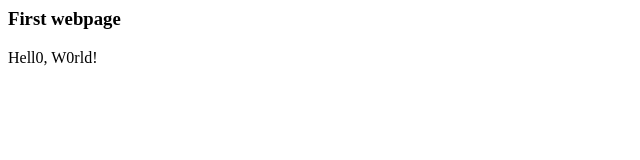
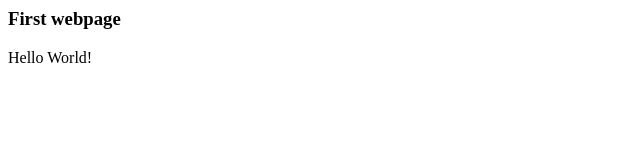
Before and after one commit to kieranHH/w-repo, a plain HTML site: page index.html in a window 1280 px wide. Shown: the full height of the page, 0-640 px from the left. Drawn offline with Linux system fonts and the light colour scheme.

Commit message:
Update index.html

```diff
--- a/index.html
+++ b/index.html
@@ -1,2 +1,2 @@
 <h3>First webpage</h3>
-<p>Hell0, W0rld!</p>
+<p>Hello World!</p>
```
